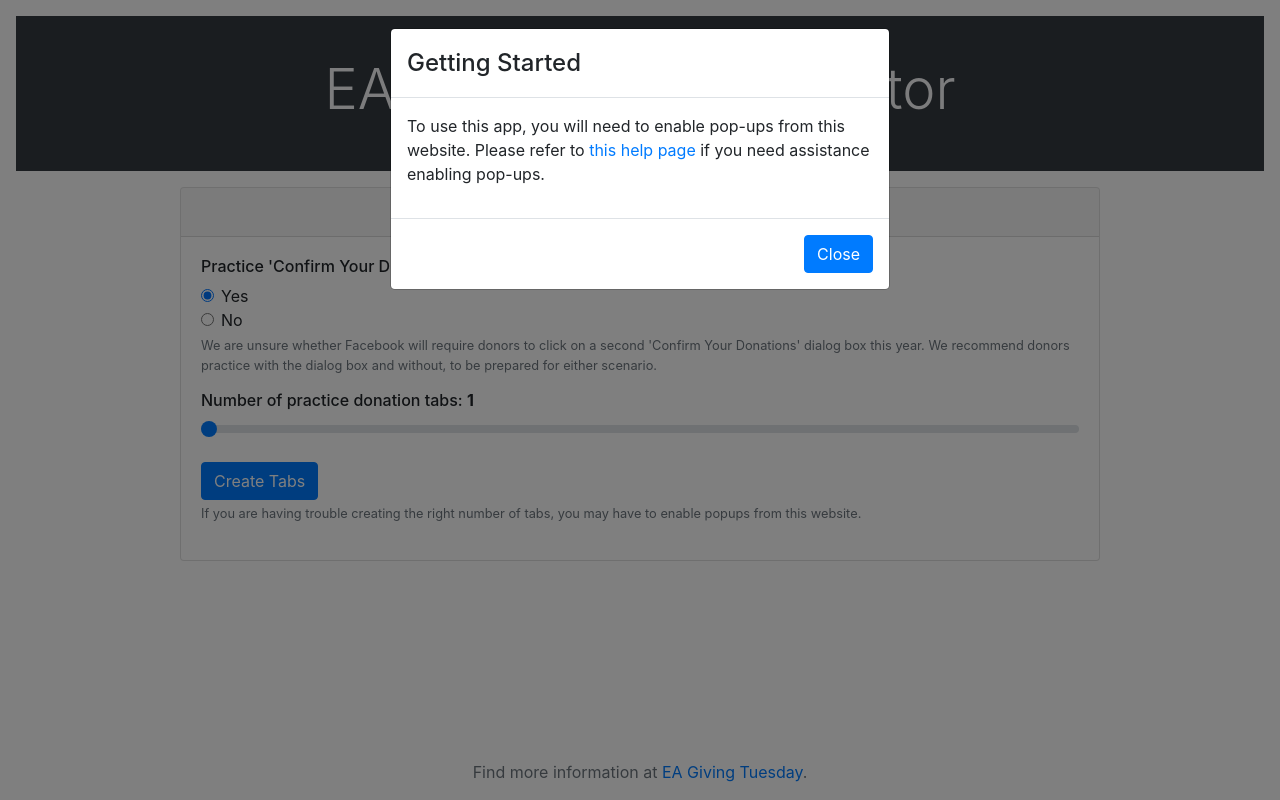
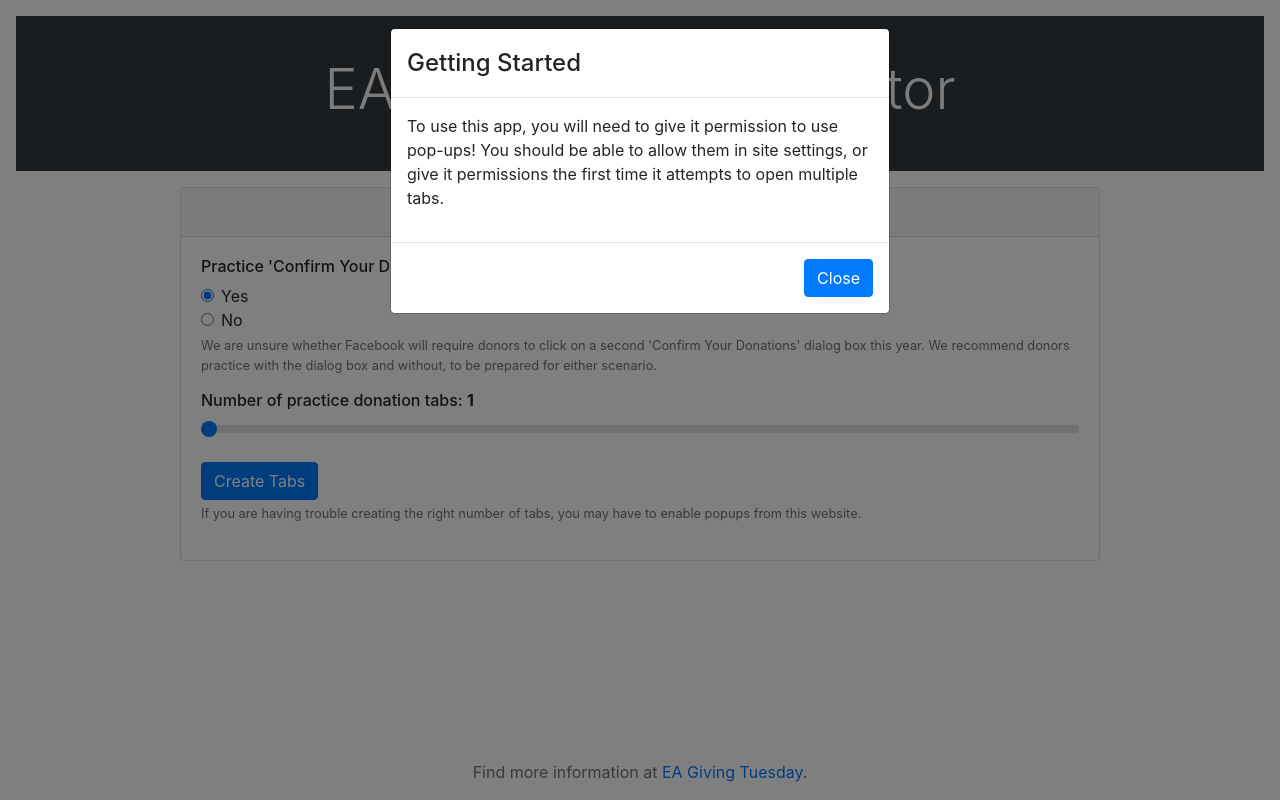
Before and after one commit to eagivingtuesday/eagt-practice, a React (Create React App) app: page / in a window 1280 px wide. Built offline with nearby package versions, Linux system fonts and the light colour scheme; a web font is replaced by a local one.

Commit message:
change instruction text

```diff
--- a/src/components/InstructionsModal.js
+++ b/src/components/InstructionsModal.js
@@ -11,13 +11,9 @@ class InstructionsModal extends React.Component {
         </Modal.Header>
         <Modal.Body>
           <p>
-            To use this app, you will need to enable pop-ups from this website.
-            Please refer to&nbsp;
-            <a href="https://support.lesley.edu/support/solutions/articles/4000009686-allowing-pop-ups-for-specific-sites"
-               target="_blank">
-              this help page
-            </a>
-            &nbsp;if you need assistance enabling pop-ups.
+            To use this app, you will need to give it permission to use pop-ups!
+            You should be able to allow them in site settings,
+            or give it permissions the first time it attempts to open multiple tabs.
           </p>
         </Modal.Body>
         <Modal.Footer>
```
